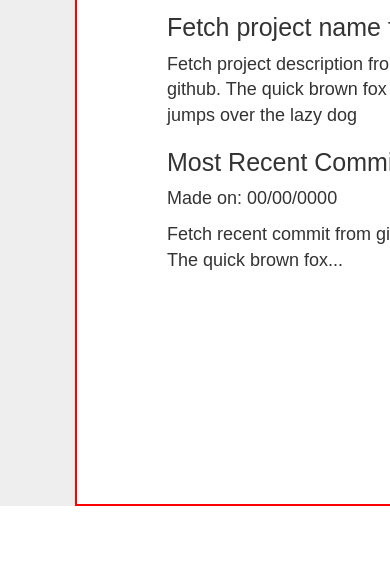
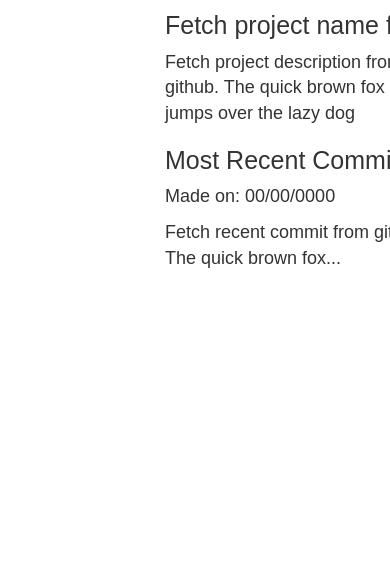
Before and after one commit to shstyoo/shstyoo.github.io, a plain HTML site: page index.html in a window 390 px wide. Shown: the part 274-844 px from the top of the page. Drawn offline with Linux system fonts and the light colour scheme; a web font is replaced by a local one.

Commit message:
Version 1.2.5 [Non-Responsive Website Skeleton] (Responsive version can be edited in style.css under non-responsive)

```diff
--- a/index.html
+++ b/index.html
@@ -30,7 +30,6 @@
 	</head>
 
 	<body>
-		<div class="bigContainer">
 		<div class="container">
 		<!-- Menu icon -->
 			<div class="menuIconOpen">
@@ -93,8 +92,6 @@
 				</div>
 			</div>
 		</div>
-		</div>
-
 
 	</body>
 </html>
--- a/style.css
+++ b/style.css
@@ -1,20 +1,13 @@
-.bigContainer {
-	background: #eee;
-	position: relative;
-}
-
-.vert {
-	display: bigContainer;
-	vertical-align: middle;
-}
+/* Non-Responsive editing
+   Keep in mind that editing "width: 800px;" to default
+   will cause non-responsive wrapping to cease
+   */
 
 .container {
-	position: aboslute;
 	background: #FFFFFF;
 	min-height: 500px;
 	margin-left: 75px;
 	width: 800px;
-	border: 2px solid red;
 }
 
 
```
